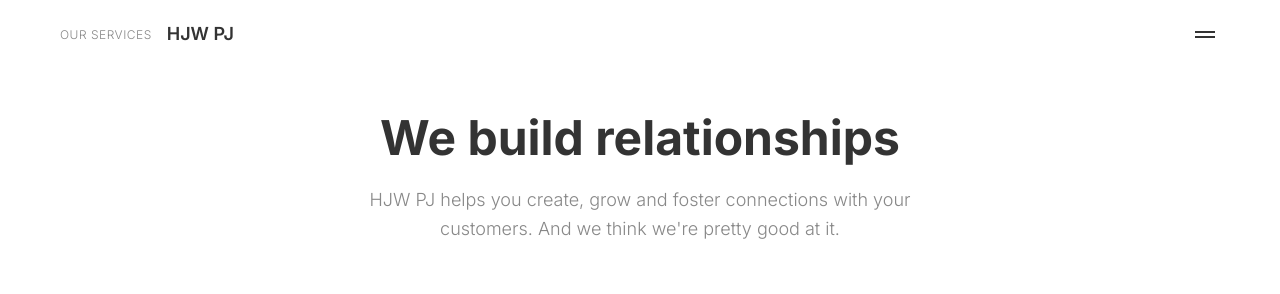
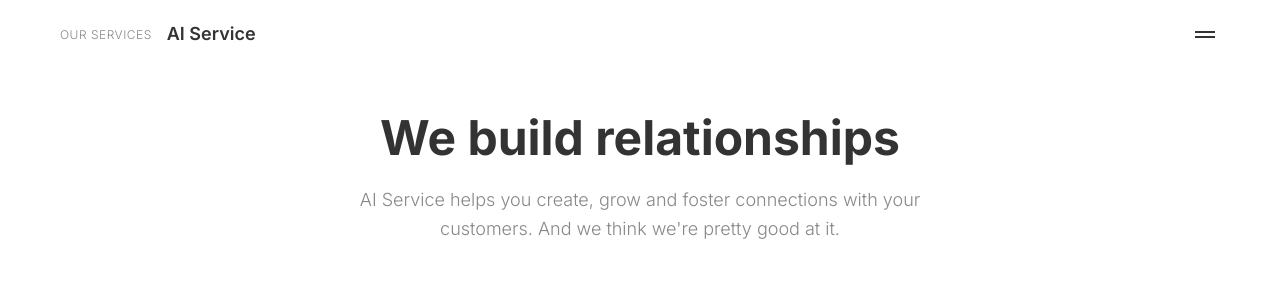
Before and after one commit to hjaewon/vibe-coding-portfolio, a plain HTML site: page index.html in a window 1280 px wide. Shown: the top 294 px of the page. Drawn offline with Linux system fonts and the light colour scheme.

```diff
--- a/index.html
+++ b/index.html
@@ -3,8 +3,8 @@
 <head>
     <meta charset="UTF-8">
     <meta name="viewport" content="width=device-width, initial-scale=1.0">
-    <meta name="description" content="HJW PJ helps you create, grow and foster connections with your customers">
-    <title>HJW PJ - We build relationships</title>
+    <meta name="description" content="AI Service helps you create, grow and foster connections with your customers">
+    <title>AI Service - We build relationships</title>
 
     <!-- External Resources -->
     <link rel="preconnect" href="https://fonts.googleapis.com">
@@ -21,7 +21,7 @@
             <div class="header__brand">
                 <span class="header__service-text" aria-label="Our services">OUR SERVICES</span>
                 <h1 class="header__logo">
-                    <a href="#" class="header__logo-link" aria-label="HJW PJ homepage">HJW PJ</a>
+                    <a href="#" class="header__logo-link" aria-label="AI Service homepage">AI Service</a>
                 </h1>
             </div>
 
@@ -44,7 +44,7 @@
             <section class="hero" aria-labelledby="hero-title">
                 <h2 id="hero-title" class="hero__title">We build relationships</h2>
                 <p class="hero__description">
-                    HJW PJ helps you create, grow and foster connections with your customers.
+                    AI Service helps you create, grow and foster connections with your customers.
                     And we think we're pretty good at it.
                 </p>
             </section>
```
